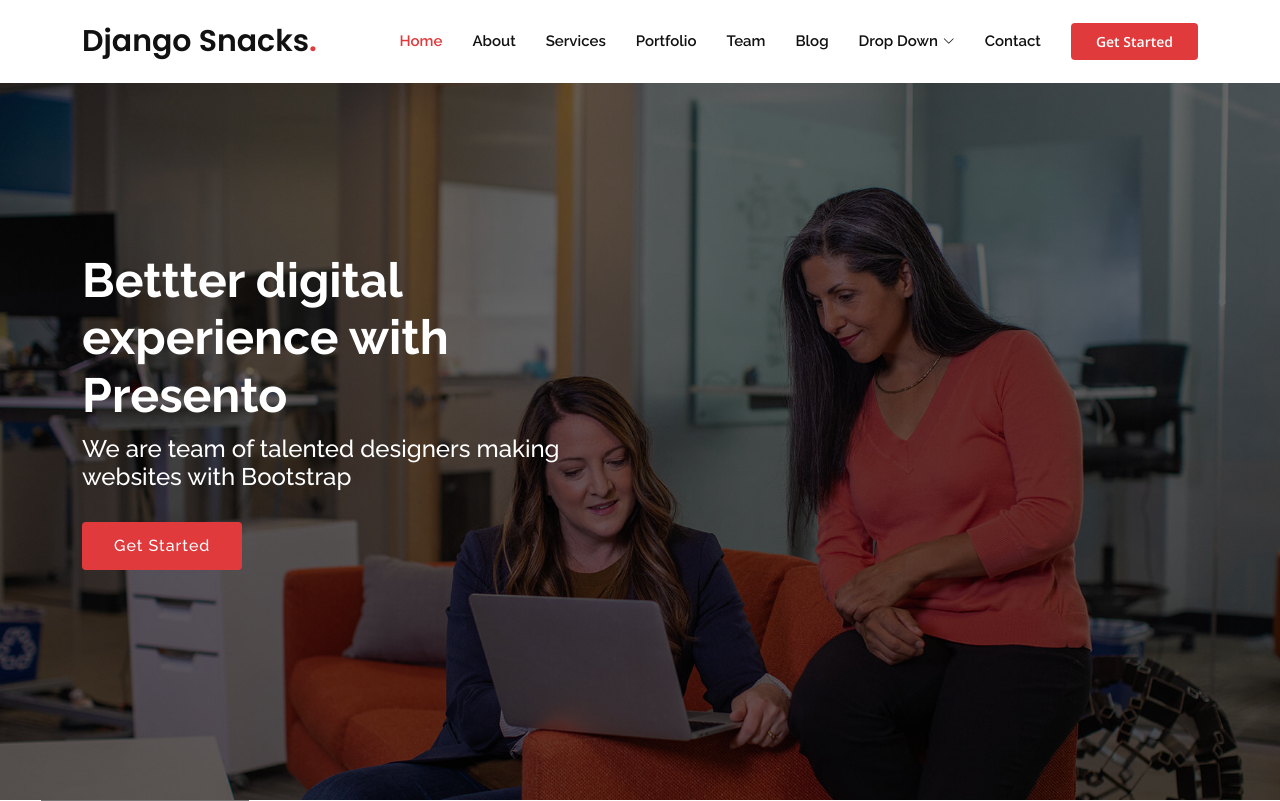
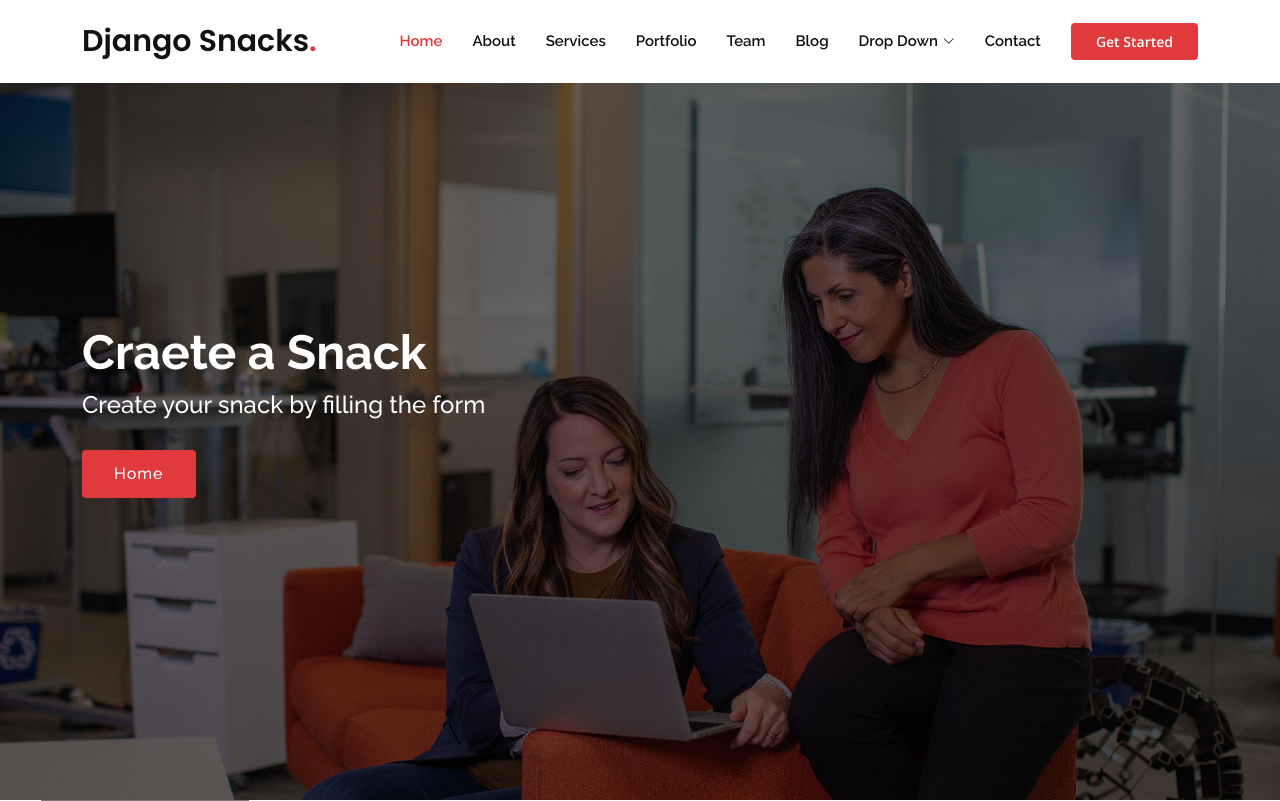
Before and after one commit to RaghadAbdulhadi/django-crud, a Django app: page /create/ in a window 1280 px wide. Shown: the top 801 px of the page. Run offline with Django 4.2, Linux system fonts and the light colour scheme; data comes from the database, SQL or seed files in the repository; both versions use the stored data as it was after the commit; some libraries are stand-ins or nearby versions.

Commit message:
Add CRUD links

```diff
--- a/snacks/urls.py
+++ b/snacks/urls.py
@@ -14,5 +14,4 @@ urlpatterns = [
     path('<int:pk>', SnackDetailView.as_view(), name='detail_snack'),
     path('update/<int:pk>', SnackUpdateView.as_view(), name='update_snack'),
     path('delete/<int:pk>', SnackDeleteView.as_view(), name='delete_snack'),
-
 ]
--- a/templates/home.html
+++ b/templates/home.html
@@ -10,7 +10,10 @@
         <div class="col-xl-6">
           <h1>Choose your snack</h1>
           <h2>We offer plenty of snacks</h2>
-          <a href="#about" class="btn-get-started scrollto">Add Snack</a>
+          <a href="create/" class="btn-get-started scrollto">Create</a>
+          <a href="snacks_list/" class="btn-get-started scrollto">Modify your list</a>
+
+
         </div>
       </div>
     </div>
--- a/templates/snacks_create.html
+++ b/templates/snacks_create.html
@@ -7,9 +7,9 @@
     <div class="container" data-aos="zoom-out" data-aos-delay="100">
       <div class="row">
         <div class="col-xl-6">
-          <h1>Bettter digital experience with Presento</h1>
-          <h2>We are team of talented designers making websites with Bootstrap</h2>
-          <a href="#about" class="btn-get-started scrollto">Get Started</a>
+          <h1>Craete a Snack</h1>
+          <h2>Create your snack by filling the form</h2>
+          <a href="{% url 'home' %}" class="btn-get-started scrollto">Home</a>
         </div>
       </div>
     </div>
```
Also changed, not shown: templates/snacks_list.html (+12 -1 lines), db.sqlite3.
